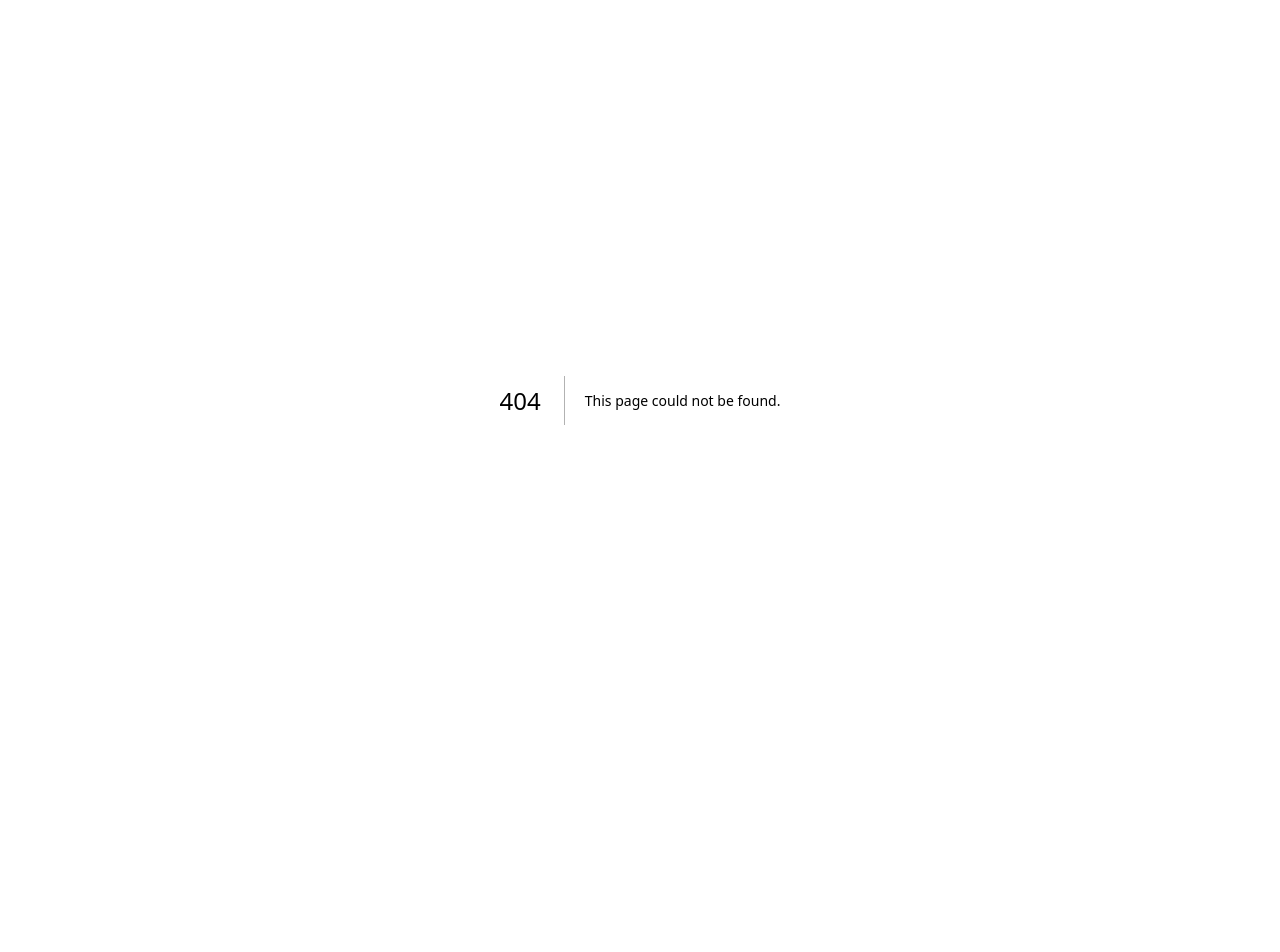
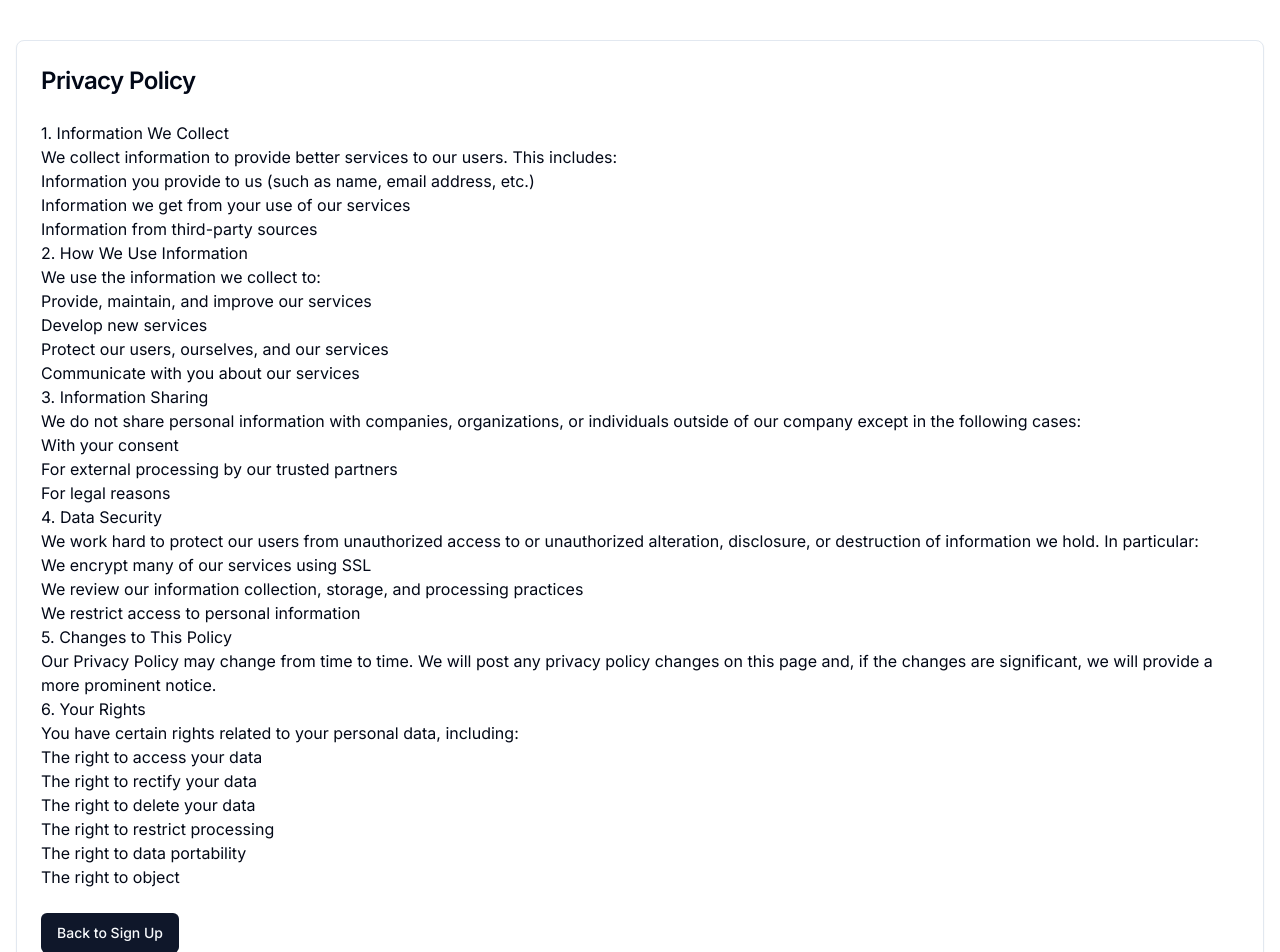
Before and after one commit to barisvelioglu/my-new-project, a Next.js app: page /privacy in a window 1280 px wide. Before the commit this address had no page. Shown: the top 952 px of the page. Before the commit the page ends 800 px from the top, so only its background shows below. Built offline with nearby package versions, Linux system fonts and the light colour scheme.

Commit message:
Add privacy policy page

```diff
--- /dev/null
+++ b/app/privacy/page.tsx
@@ -0,0 +1,89 @@
+'use client'
+import Link from 'next/link'
+import { Button } from '@/components/ui/button'
+import {
+  Card,
+  CardContent,
+  CardFooter,
+  CardHeader,
+  CardTitle,
+} from '@/components/ui/card'
+
+export default function PrivacyPage() {
+  return (
+    <div className="container mx-auto py-10 px-4">
+      <Card>
+        <CardHeader>
+          <CardTitle className="text-2xl">Privacy Policy</CardTitle>
+        </CardHeader>
+        <CardContent className="prose max-w-none">
+          <h2>1. Information We Collect</h2>
+          <p>
+            We collect information to provide better services to our users. This includes:
+          </p>
+          <ul>
+            <li>Information you provide to us (such as name, email address, etc.)</li>
+            <li>Information we get from your use of our services</li>
+            <li>Information from third-party sources</li>
+          </ul>
+
+          <h2>2. How We Use Information</h2>
+          <p>
+            We use the information we collect to:
+          </p>
+          <ul>
+            <li>Provide, maintain, and improve our services</li>
+            <li>Develop new services</li>
+            <li>Protect our users, ourselves, and our services</li>
+            <li>Communicate with you about our services</li>
+          </ul>
+
+          <h2>3. Information Sharing</h2>
+          <p>
+            We do not share personal information with companies, organizations, or individuals outside of our company except in the following cases:
+          </p>
+          <ul>
+            <li>With your consent</li>
+            <li>For external processing by our trusted partners</li>
+            <li>For legal reasons</li>
+          </ul>
+
+          <h2>4. Data Security</h2>
+          <p>
+            We work hard to protect our users from unauthorized access to or unauthorized alteration, disclosure, or destruction of information we hold. In particular:
+          </p>
+          <ul>
+            <li>We encrypt many of our services using SSL</li>
+            <li>We review our information collection, storage, and processing practices</li>
+            <li>We restrict access to personal information</li>
+          </ul>
+
+          <h2>5. Changes to This Policy</h2>
+          <p>
+            Our Privacy Policy may change from time to time. We will post any privacy policy changes on this page and, if the changes are significant, we will provide a more prominent notice.
+          </p>
+
+          <h2>6. Your Rights</h2>
+          <p>
+            You have certain rights related to your personal data, including:
+          </p>
+          <ul>
+            <li>The right to access your data</li>
+            <li>The right to rectify your data</li>
+            <li>The right to delete your data</li>
+            <li>The right to restrict processing</li>
+            <li>The right to data portability</li>
+            <li>The right to object</li>
+          </ul>
+        </CardContent>
+        <CardFooter>
+          <Button asChild>
+            <Link href="/signup">
+              Back to Sign Up
+            </Link>
+          </Button>
+        </CardFooter>
+      </Card>
+    </div>
+  )
+}
```
